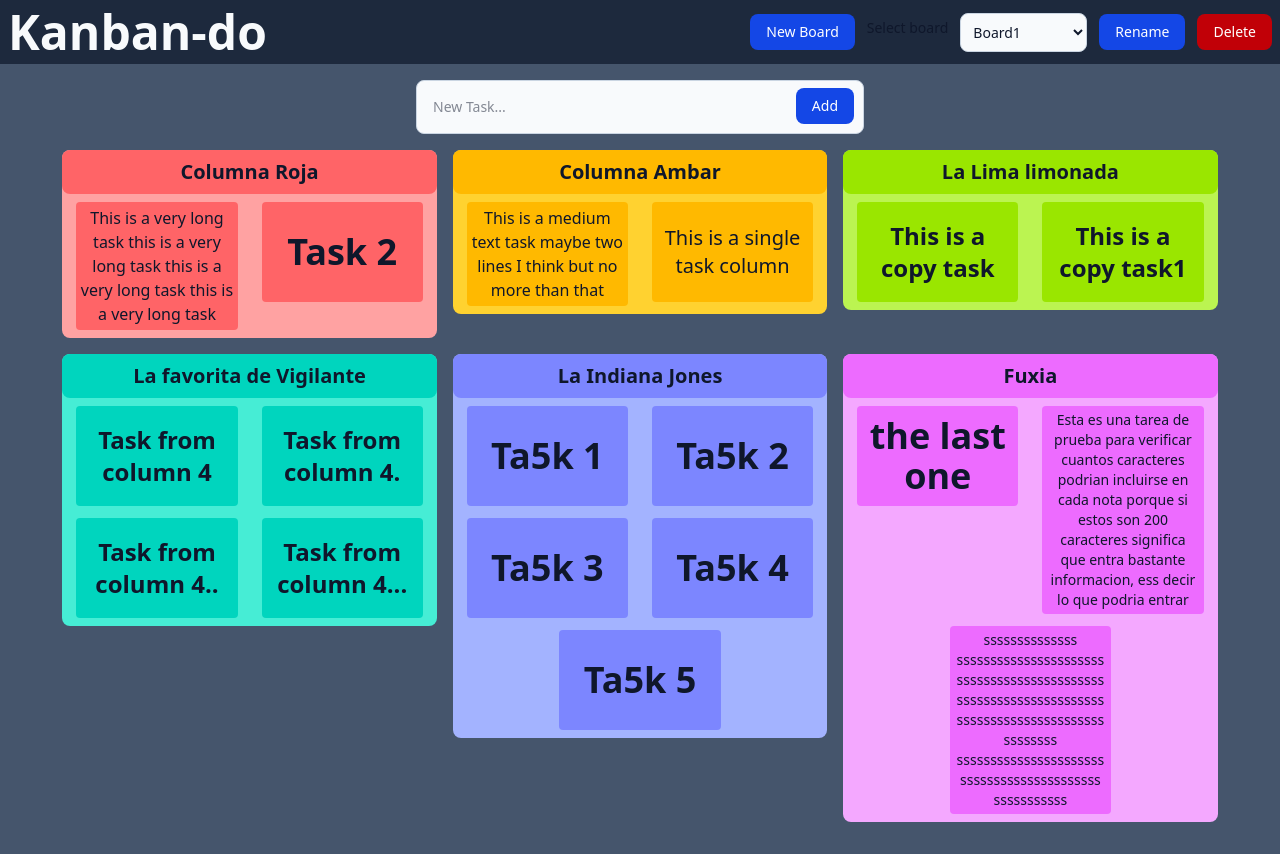
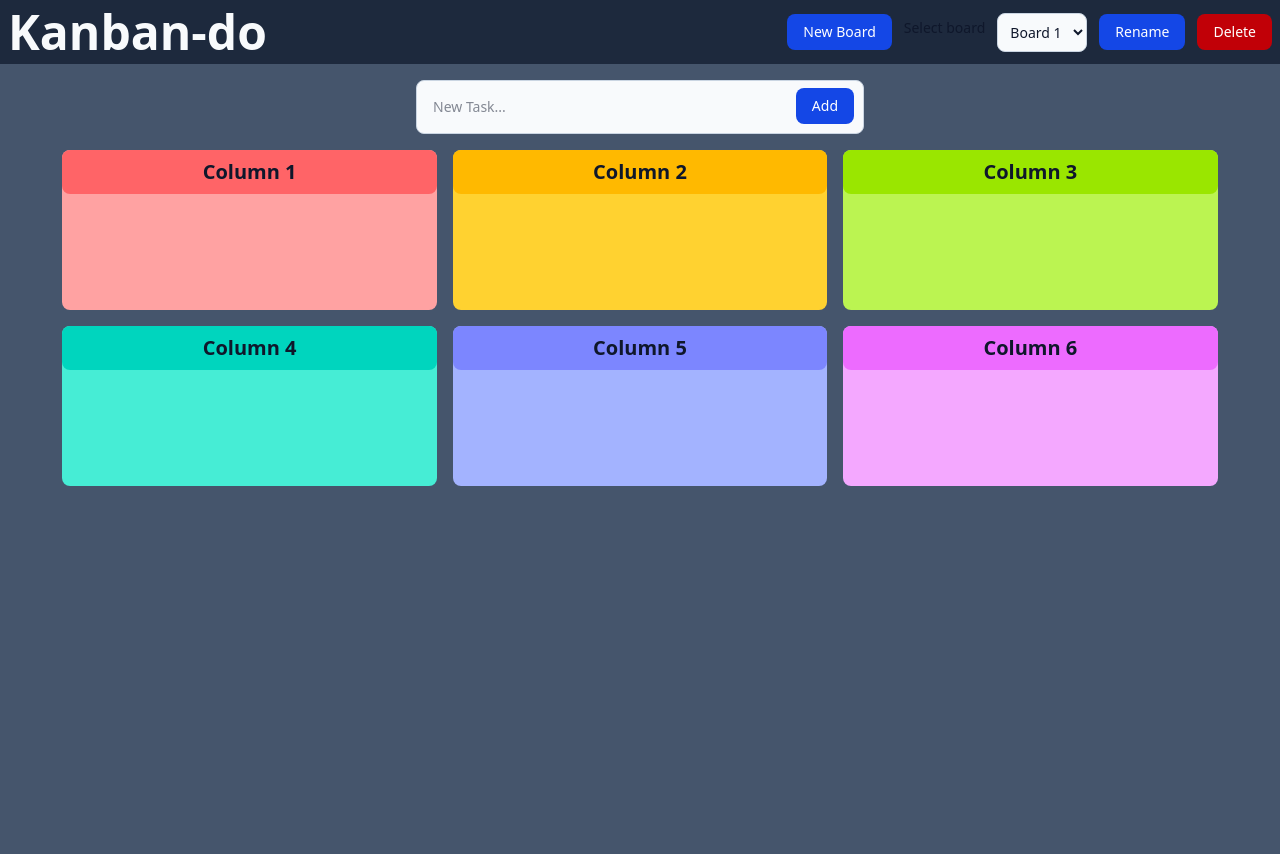
Before and after one commit to Saisoj23/proyecto-final-react, a React (Vite) app: page / in a window 1280 px wide. After the commit the page ends 800 px from the top, so only its background shows below. Built offline with nearby package versions, Linux system fonts and the light colour scheme.

Commit message:
Only final debugging left

```diff
--- a/src/App.tsx
+++ b/src/App.tsx
@@ -1,4 +1,4 @@
-import { useContext, useState } from "react";
+import { useContext, useEffect, useState } from "react";
 import Header from "./Components/Header";
 import TaskInput from "./Components/TaskInput";
 import AddColumnButton from "./Components/AddColumnButton";
@@ -8,8 +8,8 @@ import ConfirmationWindow from "./Components/ConfirmationWindow";
 
 import ColorLoader from "./Components/ColorLoader";
 
-import { BoardContext } from "./ContextVariables/BoardContext";
-import type { BoardType } from "./ContextVariables/BoardContext";
+import type { BoardType } from "./ContextVariables/BoardType";
+import type { BoardActions } from "./ContextVariables/BoardActions";
 
 import {
   GroupButtonsColumnContext,
@@ -21,16 +21,169 @@ import EnabledUIContext from "./ContextVariables/EnabledUIContext";
 import type { ConfirmationTargetInfo } from "./ContextVariables/ConfirmationTargetInfo";
 
 function App() {
-  const [board, setBoard] = useState(useContext(BoardContext) as BoardType);
+  const [boardList, setBoardList] = useState(
+    localStorage.getItem("board-list")
+      ? JSON.parse(localStorage.getItem("board-list") as string)
+      : ["Board 1"]
+  );
+  const [selectedBoard, setSelectedBoard] = useState(
+    localStorage.getItem("selected-board")
+      ? parseInt(localStorage.getItem("selected-board") as string)
+      : 0
+  );
+  const [boardObject, setBoardObject] = useState(
+    localStorage.getItem(boardList[selectedBoard])
+      ? (JSON.parse(
+          localStorage.getItem(boardList[selectedBoard]) as string
+        ) as BoardType)
+      : ({
+          cols: {
+            0: "Column 1",
+            1: "Column 2",
+            2: "Column 3",
+            3: "Column 4",
+            4: "Column 5",
+            5: "Column 6",
+          },
+          tasks: {},
+        } as BoardType)
+  );
 
   const [columnCount, setColumnCount] = useState(
-    Object.keys(board.cols).length
+    Object.keys(boardObject.cols).length
   );
+
+  useEffect(() => {
+    localStorage.setItem("board-list", JSON.stringify(boardList));
+  }, [boardList]);
+  useEffect(() => {
+    localStorage.setItem("selected-board", `${selectedBoard}`);
+  }, [selectedBoard]);
+  useEffect(() => {
+    localStorage.setItem(
+      boardList[selectedBoard as number],
+      JSON.stringify(boardObject)
+    );
+  }, [boardObject]);
 
   const [confirmationContent, setConfirmationContent] = useState(
     {} as ConfirmationTargetInfo
   );
   const [enabledUI, setEnabledUI] = useState(true);
+
+  const NewBoard = () => {
+    let boardName = `Board ${boardList.length + 1}`;
+    if (boardList.includes(boardName)) {
+      let index = 1;
+      while (Object.values(boardObject.cols).includes(`Board ${index}`)) {
+        index++;
+      }
+      boardName = `Board ${index}`;
+    }
+
+    setBoardList((prevItems: string) => [...prevItems, boardName]);
+    console.log(boardList.length);
+    setSelectedBoard(boardList.length);
+    setBoardObject({
+      cols: {
+        0: "Column 1",
+        1: "Column 2",
+        2: "Column 3",
+        3: "Column 4",
+        4: "Column 5",
+        5: "Column 6",
+      },
+      tasks: {},
+    } as BoardType);
+  };
+
+  const EditBoardNameCallback = () => {
+    setConfirmationContent({
+      content: "Change board name",
+      target: selectedBoard as number,
+      rename: true,
+      column: boardList[selectedBoard],
+      confirmCallback: EditBoardName,
+    } as ConfirmationTargetInfo);
+    setEnabledUI(false);
+  };
+
+  const EditBoardName = (target: number, newName: string) => {
+    if (boardList[target] === newName) return;
+
+    localStorage.removeItem(boardList[selectedBoard]);
+
+    if (boardList.includes(newName)) {
+      let index = 1;
+      while (Object.values(boardObject.cols).includes(newName + `${index}`)) {
+        index++;
+      }
+      newName = newName + `${index}`;
+    }
+
+    let newBoardList = [...boardList];
+    newBoardList[selectedBoard] = newName;
+
+    setBoardList(newBoardList);
+    setBoardObject({ ...boardObject });
+  };
+
+  const DeleteBoardCallback = () => {
+    setConfirmationContent({
+      content: `Are you sure you want to delete the board ${boardList[selectedBoard]}?`,
+      target: selectedBoard as number,
+      rename: false,
+      confirmCallback: DeleteBoard,
+    } as ConfirmationTargetInfo);
+    setEnabledUI(false);
+  };
+
+  const DeleteBoard = (target: number) => {
+    localStorage.removeItem(boardList[selectedBoard]);
+    if (boardList.length === 1) {
+      setBoardObject({
+        cols: {
+          0: "Column 1",
+          1: "Column 2",
+          2: "Column 3",
+          3: "Column 4",
+          4: "Column 5",
+          5: "Column 6",
+        },
+        tasks: {},
+      } as BoardType);
+      EditBoardName(target, "Board 1");
+      setColumnCount(6);
+      return;
+    }
+
+    const newBoardList = [...boardList];
+    newBoardList.splice(target, 1);
+
+    SwapBoard(
+      selectedBoard === 0 ? boardList[1] : boardList[selectedBoard - 1]
+    );
+    setBoardList(newBoardList);
+  };
+
+  const SwapBoard = (board: string) => {
+    const newBoardObject = JSON.parse(
+      localStorage.getItem(board) as string
+    ) as BoardType;
+    setBoardObject(newBoardObject);
+    setColumnCount(Object.keys(newBoardObject.cols).length);
+
+    setSelectedBoard(
+      boardList.indexOf(board) != -1 ? boardList.indexOf(board) : 0
+    );
+  };
+
+  const groupBoardActions = {
+    makeNew: NewBoard,
+    editName: EditBoardNameCallback,
+    delete: DeleteBoardCallback,
+    swap: SwapBoard,
+  } as BoardActions;
 
   const updateEnableUIValue = (newValue: boolean) => {
     setEnabledUI(newValue);
@@ -49,9 +202,9 @@ function App() {
   let EditTaskContent = (task: string | number, newContent: string) => {
     if (task === newContent) return;
 
-    if (Object.keys(board.tasks).includes(newContent)) {
+    if (Object.keys(boardObject.tasks).includes(newContent)) {
       let index = 1;
-      while (Object.keys(board.tasks).includes(newContent + `${index}`)) {
+      while (Object.keys(boardObject.tasks).includes(newContent + `${index}`)) {
         index++;
         console.log(newContent + `${index}`);
       }
@@ -59,36 +212,36 @@ function App() {
     }
 
     let newBoard: BoardType = { cols: {}, tasks: {} };
-    newBoard.cols = board.cols;
-    for (const key in board.tasks) {
-      newBoard.tasks[key] = board.tasks[key];
+    newBoard.cols = boardObject.cols;
+    for (const key in boardObject.tasks) {
+      newBoard.tasks[key] = boardObject.tasks[key];
       if (key === task) {
-        newBoard.tasks[newContent] = board.tasks[key];
+        newBoard.tasks[newContent] = boardObject.tasks[key];
       }
     }
     delete newBoard.tasks[task];
 
-    setBoard(newBoard);
+    setBoardObject(newBoard);
   };
 
   let DeleteTask = (content: string | number) => {
     let newBoard: BoardType = { cols: {}, tasks: {} };
-    newBoard.cols = board.cols;
-    newBoard.tasks = board.tasks;
+    newBoard.cols = boardObject.cols;
+    newBoard.tasks = boardObject.tasks;
 
     delete newBoard.tasks[content];
 
-    setBoard(newBoard);
+    setBoardObject(newBoard);
   };
 
   let MoveTask = (content: string | number, backward: boolean = false) => {
     if (columnCount === 1) return;
 
     let newBoard: BoardType = { cols: {}, tasks: {} };
-    newBoard.cols = board.cols;
-    newBoard.tasks = board.tasks;
+    newBoard.cols = boardObject.cols;
+    newBoard.tasks = boardObject.tasks;
 
-    let target = board.tasks[content];
+    let target = boardObject.tasks[content];
     if (backward) {
       target--;
       if (target < 0) target = columnCount - 1;
@@ -100,7 +253,7 @@ function App() {
     delete newBoard.tasks[content];
     newBoard.tasks[content] = target;
 
-    setBoard(newBoard);
+    setBoardObject(newBoard);
   };
 
   let EditColumnNameCallback = (column: number | string) => {
@@ -108,18 +261,18 @@ function App() {
       content: "Change column name",
       target: column as number,
       rename: true,
-      column: board.cols[column as number],
+      column: boardObject.cols[column as number],
       confirmCallback: EditColumnName,
     } as ConfirmationTargetInfo);
     setEnabledUI(false);
   };
 
   let EditColumnName = (column: number | string, newName: string) => {
-    if (board.cols[column as number] === newName) return;
+    if (boardObject.cols[column as number] === newName) return;
 
-    if (Object.values(board.cols).includes(newName)) {
+    if (Object.values(boardObject.cols).includes(newName)) {
       let index = 1;
-      while (Object.values(board.cols).includes(newName + `${index}`)) {
+      while (Object.values(boardObject.cols).includes(newName + `${index}`)) {
         index++;
         console.log(newName + `${index}`);
       }
@@ -127,45 +280,51 @@ function App() {
     }
 
     let newBoard: BoardType = { cols: {}, tasks: {} };
-    newBoard.cols = board.cols;
-    newBoard.tasks = board.tasks;
+    newBoard.cols = boardObject.cols;
+    newBoard.tasks = boardObject.tasks;
     newBoard.cols[column as number] = newName;
 
-    setBoard(newBoard);
+    setBoardObject(newBoard);
   };
 
   let DeleteColumnCallback = (column: number | string) => {
+    for (const key in boardObject.tasks) {
+      if (boardObject.tasks[key] === column) {
         setConfirmationContent({
           content: `Are you sure you want to delete the column ${
-        board.cols[column as number]
+            boardObject.cols[column as number]
           }?`,
           target: column as number,
           rename: false,
           confirmCallback: DeleteColumn,
         } as ConfirmationTargetInfo);
         setEnabledUI(false);
+        return;
+      }
+    }
+    DeleteColumn(column);
   };
 
   let DeleteColumn = (column: number | string) => {
     if (columnCount === 1) {
-      setBoard({ cols: { 0: "Column 1" }, tasks: {} });
+      setBoardObject({ cols: { 0: "Column 1" }, tasks: {} });
       return;
     }
 
     let newBoard: BoardType = { cols: {}, tasks: {} };
-    newBoard.cols = board.cols;
-    newBoard.tasks = board.tasks;
+    newBoard.cols = boardObject.cols;
+    newBoard.tasks = boardObject.tasks;
 
-    for (const key in board.cols) {
+    for (const key in boardObject.cols) {
       const index = parseInt(key);
       if (index >= (column as number) && index < columnCount - 1) {
         newBoard.cols[index] = newBoard.cols[index + 1];
       }
     }
 
-    delete newBoard.cols[Object.keys(board.cols).length - 1];
+    delete newBoard.cols[Object.keys(boardObject.cols).length - 1];
 
-    for (const key in board.tasks) {
+    for (const key in boardObject.tasks) {
       if (newBoard.tasks[key] === (column as number)) {
         delete newBoard.tasks[key];
       } else if (newBoard.tasks[key] >= (column as number)) {
@@ -173,16 +332,16 @@ function App() {
       }
     }
 
-    setBoard(newBoard);
-    setColumnCount(Object.keys(board.cols).length);
+    setBoardObject(newBoard);
+    setColumnCount(Object.keys(boardObject.cols).length);
   };
 
   let MoveColumn = (column: number | string, backward: boolean = false) => {
     if (columnCount === 1) return;
 
     let newBoard: BoardType = { cols: {}, tasks: {} };
-    newBoard.cols = board.cols;
-    newBoard.tasks = board.tasks;
+    newBoard.cols = boardObject.cols;
+    newBoard.tasks = boardObject.tasks;
 
     let target = column as number;
     if (backward) {
@@ -201,12 +360,12 @@ function App() {
       }
     }
 
-    [board.cols[column as number], board.cols[target]] = [
-      board.cols[target],
-      board.cols[column as number],
+    [boardObject.cols[column as number], boardObject.cols[target]] = [
+      boardObject.cols[target],
+      boardObject.cols[column as number],
     ];
 
-    setBoard(newBoard);
+    setBoardObject(newBoard);
   };
 
   const groupButtonsColumnContextValue = useContext(
@@ -227,16 +386,16 @@ function App() {
     event.preventDefault();
     let newContent = event.currentTarget["add-task"].value;
 
-    if (Object.keys(board.tasks).includes(newContent)) {
+    if (Object.keys(boardObject.tasks).includes(newContent)) {
       let index = 1;
-      while (Object.keys(board.tasks).includes(newContent + `${index}`)) {
+      while (Object.keys(boardObject.tasks).includes(newContent + `${index}`)) {
         index++;
         console.log(newContent + `${index}`);
       }
       newContent = newContent + `${index}`;
     }
 
-    setBoard((prevBoard) => ({
+    setBoardObject((prevBoard) => ({
       ...prevBoard,
       tasks: {
         ...prevBoard.tasks,
@@ -246,17 +405,17 @@ function App() {
     event.currentTarget.reset();
   };
 
-  let AddColumn = (event: React.MouseEvent<HTMLButtonElement>) => {
+  let AddColumn = () => {
     let colName = `Column ${columnCount + 1}`;
-    if (Object.values(board.cols).includes(colName)) {
+    if (Object.values(boardObject.cols).includes(colName)) {
       let index = 1;
-      while (Object.values(board.cols).includes(`Column ${index}`)) {
+      while (Object.values(boardObject.cols).includes(`Column ${index}`)) {
         index++;
       }
       colName = `Column ${index}`;
     }
 
-    setBoard((prevBoard) => ({
+    setBoardObject((prevBoard) => ({
       ...prevBoard,
       cols: {
         ...prevBoard.cols,
@@ -264,7 +423,7 @@ function App() {
       },
     }));
 
-    setColumnCount(Object.keys(board.cols).length + 1);
+    setColumnCount(Object.keys(boardObject.cols).length + 1);
   };
 
   return (
@@ -274,19 +433,23 @@ function App() {
       >
         <ConfirmationWindow hidden={enabledUI} content={confirmationContent} />
 
-        <Header />
+        <Header
+          boardList={boardList}
+          selectedBoard={selectedBoard}
+          boardActions={groupBoardActions}
+        />
         <TaskInput addTask={AddTask} />
 
         <main
           id="main-board"
           className="flex justify-center items-start flex-wrap gap-4 m-4"
         >
-          {Object.keys(board.cols)
+          {Object.keys(boardObject.cols)
             .map(Number)
             .map((column) => (
-              <Column column={column} name={board.cols[column]}>
-                {Object.keys(board.tasks).map((taskContent) => {
-                  if (board.tasks[taskContent] === column) {
+              <Column column={column} name={boardObject.cols[column]}>
+                {Object.keys(boardObject.tasks).map((taskContent) => {
+                  if (boardObject.tasks[taskContent] === column) {
                     return <Task content={taskContent} column={column} />;
                   }
                   return null;
--- a/src/Components/ConfirmationWindow.tsx
+++ b/src/Components/ConfirmationWindow.tsx
@@ -53,8 +53,8 @@ export const ConfirmationWindow = (props: {
               className="block w-100 p-4 text-sm text-slate-900 border border-slate-300 rounded-lg bg-slate-50 focus:ring-blue-500 focus:border-blue-500 dark:bg-slate-700 dark:border-slate-600 dark:placeholder-slate-400 dark:text-white dark:focus:ring-blue-500 dark:focus:border-blue-500"
               placeholder={
                 typeof content.target === "number"
-                  ? "New column name..."
-                  : "New task content"
+                  ? "New name..."
+                  : "New content..."
               }
             />
           ) : (
--- a/src/Components/Header.tsx
+++ b/src/Components/Header.tsx
@@ -1,7 +1,14 @@
 import { useContext } from "react";
 import EnabledUIContext from "../ContextVariables/EnabledUIContext";
+import type { BoardActions } from "../ContextVariables/BoardActions";
 
-const Header = () => {
+const Header = (props: {
+  boardList: string[];
+  selectedBoard: number;
+  boardActions: BoardActions;
+}) => {
+  const { boardList, selectedBoard, boardActions } = props;
+
   const { value: enabledUI, updateValue: setEnabledUI } =
     useContext(EnabledUIContext);
 
@@ -11,7 +18,7 @@ const Header = () => {
       <form className="flex items-center gap-3">
         <button
           disabled={!enabledUI}
-          type="submit"
+          onClick={boardActions.makeNew}
           className="text-white end-2.5 bottom-2.5 bg-blue-700 hover:bg-blue-800 focus:ring-4 focus:outline-none focus:ring-blue-300 font-medium rounded-lg text-sm px-4 py-2 dark:bg-blue-600 dark:hover:bg-blue-700 dark:focus:ring-blue-800"
         >
           New Board
@@ -23,25 +30,29 @@ const Header = () => {
           Select board
         </label>
         <select
+          value={boardList[selectedBoard]}
           disabled={!enabledUI}
+          onChange={(event) => {
+            boardActions.swap(event.target.value);
+          }}
           id="board-selector"
           name="board-selector"
           className="bg-slate-50 border border-slate-300 text-slate-900 text-sm rounded-lg focus:ring-blue-500 focus:border-blue-500 block p-2 dark:bg-slate-700 dark:border-slate-600 dark:placeholder-slate-400 dark:text-white dark:focus:ring-blue-500 dark:focus:border-blue-500"
         >
-          <option>Board1</option>
-          <option>Study</option>
-          <option>GameProyect</option>
+          {boardList.map((element) => (
+            <option value={element}>{element}</option>
+          ))}
         </select>
         <button
           disabled={!enabledUI}
-          type="submit"
+          onClick={boardActions.editName}
           className="text-white end-2.5 bottom-2.5 bg-blue-700 hover:bg-blue-800 focus:ring-4 focus:outline-none focus:ring-blue-300 font-medium rounded-lg text-sm px-4 py-2 dark:bg-blue-600 dark:hover:bg-blue-700 dark:focus:ring-blue-800"
         >
           Rename
         </button>
         <button
           disabled={!enabledUI}
-          type="submit"
+          onClick={boardActions.delete}
           className="text-white end-2.5 bottom-2.5 bg-red-700 hover:bg-red-800 focus:ring-4 focus:outline-none focus:ring-red-300 font-medium rounded-lg text-sm px-4 py-2 dark:bg-red-600 dark:hover:bg-red-700 dark:focus:ring-red-800"
         >
           Delete
--- /dev/null
+++ b/src/ContextVariables/BoardActions.ts
@@ -0,0 +1,6 @@
+export interface BoardActions {
+  makeNew: () => {};
+  editName: () => {};
+  delete: () => {};
+  swap: (board: string) => {};
+}
--- a/src/ContextVariables/BoardContext.ts
+++ /dev/null
@@ -1,38 +0,0 @@
-import { createContext } from "react";
-
-export let BoardContext = createContext({
-  tasks: {
-    "This is a very long task this is a very long task this is a very long task this is a very long task": 0,
-    "Task 2": 0,
-    "This is a medium text task maybe two lines I think but no more than that": 1,
-    "This is a single task column": 1,
-    "This is a copy task": 2,
-    "This is a copy task1": 2,
-    "Task from column 4": 3,
-    "Task from column 4.": 3,
-    "Task from column 4..": 3,
-    "Task from column 4...": 3,
-    "Ta5k 1": 4,
-    "Ta5k 2": 4,
-    "Ta5k 3": 4,
-    "Ta5k 4": 4,
-    "Ta5k 5": 4,
-    "the last one": 5,
-    "Esta es una tarea de prueba para verificar cuantos caracteres podrian incluirse en cada nota porque si estos son 200 caracteres significa que entra bastante informacion, ess decir lo que podria entrar": 5,
-    "ssssssssssssss ssssssssssssssssssssssssssssssssssssssssssssssssssssssssssssssssssssssssssssssssssssssssssssssss sssssssssssssssssssssssssssssssssssssssssss sssssssssss": 5,
-  },
-
-  cols: {
-    0: "Columna Roja",
-    1: "Columna Ambar",
-    2: "La Lima limonada",
-    3: "La favorita de Vigilante",
-    4: "La Indiana Jones",
-    5: "Fuxia",
-  },
-});
-
-export interface BoardType {
-  tasks: Record<string, number>;
-  cols: Record<number, string>;
-}
--- /dev/null
+++ b/src/ContextVariables/BoardType.ts
@@ -0,0 +1,4 @@
+export interface BoardType {
+  tasks: Record<string, number>;
+  cols: Record<number, string>;
+}
```
Lines whose indentation alone changed are shown as unchanged.
